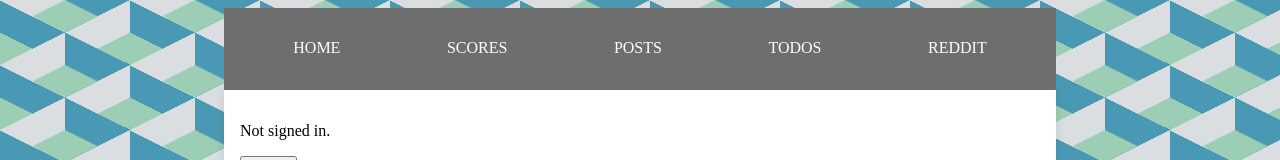
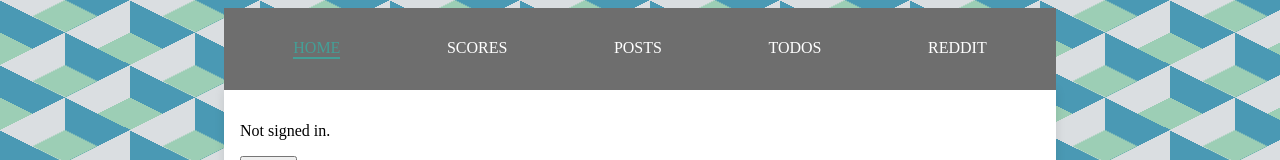
Before and after one commit to cunnellp5/MiniApps, a SvelteKit app: page / in a window 1280 px wide. Shown: the top 160 px of the page. Built offline with nearby package versions, Linux system fonts and the light colour scheme.

Commit message:
set styles on active class

```diff
--- a/src/routes/+layout.svelte
+++ b/src/routes/+layout.svelte
@@ -1,13 +1,39 @@
 <script lang="ts">
   import { base } from '$app/paths';
+  import { page } from '$app/stores'
 </script>
 
 <nav class="center-nav">
-  <a class="hover-line" href="{base}/">Home</a>
-  <a class="hover-line" href="{base}/scores">Scores</a>
-  <a class="hover-line" href="{base}/posts">Posts</a>
-  <a class="hover-line" href="{base}/todo">Todos</a>
-  <a class="hover-line" href="{base}/r">Reddit</a>
+  <a
+    class="hover-line"
+    class:active="{$page.url.pathname.endsWith(`/`)}"
+    href="{base}/">
+    Home
+  </a>
+  <a
+    class="hover-line"
+    class:active="{$page.url.pathname.endsWith(`/scores`)}"
+    href="{base}/scores">
+    Scores
+  </a>
+  <a
+    class="hover-line"
+    class:active="{$page.url.pathname.endsWith(`/posts`)}"
+    href="{base}/posts">
+    Posts
+  </a>
+  <a
+    class="hover-line"
+    class:active="{$page.url.pathname.endsWith(`/todo`)}"
+    href="{base}/todo">
+    Todos
+  </a>
+  <a
+    class="hover-line"
+    class:active="{$page.url.pathname.endsWith(`/reddit`)}"
+    href="{base}/r">
+    Reddit
+  </a>
 </nav>
 
 <main class="center-main">
@@ -82,6 +108,21 @@
     color: #449f97;
   }
 
+  a.active {
+    color: #449f97;
+  }
+  a.active::after {
+    content: "";
+    display: block;
+    width: 0;
+    height: 2px;
+    background-color: #449f97;
+    transition: all .6s ease 0s;
+    transition: width .3;
+    width: 100%;
+    transition: width .34s;
+  }
+
   footer {
     display: flex;
     margin: 0 auto;
```
